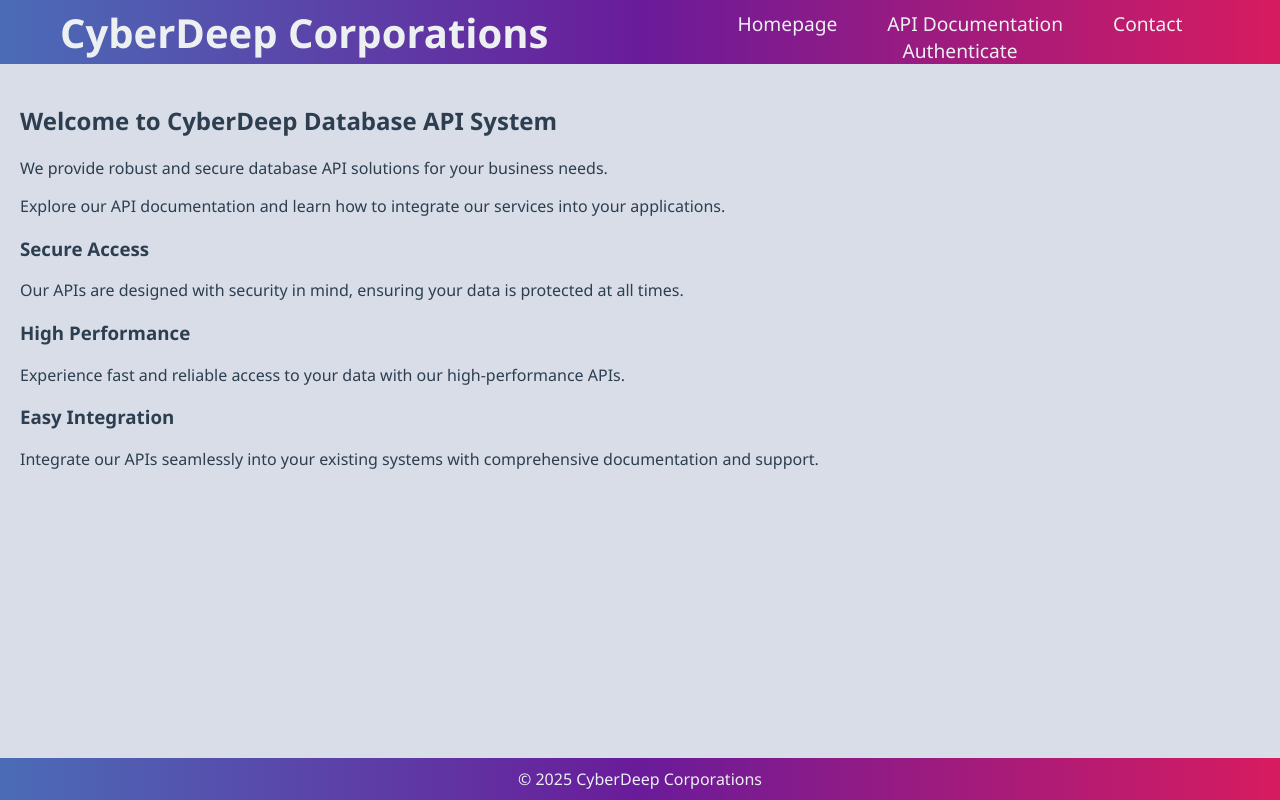
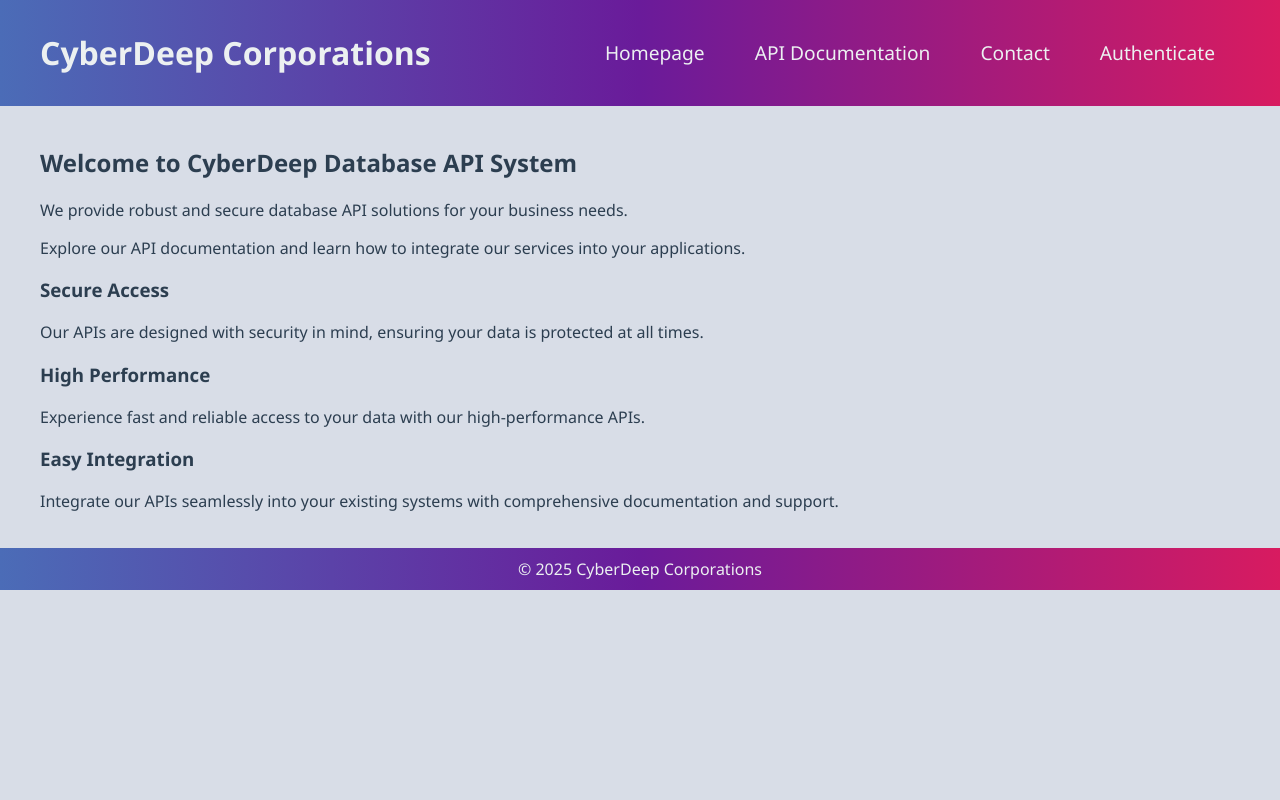
Before and after one commit to samriddha4411/Database, a Flask app: page / in a window 1280 px wide. Run offline with Flask 3, Linux system fonts and the light colour scheme.

Commit message:
flexbox v0.0.1

```diff
--- a/static/base.css
+++ b/static/base.css
@@ -5,107 +5,103 @@ body {
     background-color: #d8dde7;
     color: #2c3e50;
 }
+
 header {
     background: linear-gradient(90deg, #4b6cb7, #6a1b9a, #d81b60);
     color: #ecf0f1;
-    padding: 0 20px;
-    text-align: center;
-    position: relative;
+    padding: 10px 20px;
     display: flex;
-    justify-content: space-between;
+    flex-direction: column;
     align-items: center;
-    flex-wrap: wrap; /* Added to allow wrapping */
 }
-header h1 {
-    margin: 0;
-    font-size: 2.5em;
-}
+
 .header-container {
     display: flex;
     justify-content: space-between;
     align-items: center;
     width: 100%;
-    padding-left: 20px;
-    flex-wrap: wrap; /* Added to allow wrapping */
+    max-width: 1200px;
+    flex-wrap: wrap;
 }
+
 .logo {
     flex: 1;
     text-align: left;
-    margin-left: 20px;
 }
+
 nav.navigate {
-    margin-top: 10px;
-    flex: 1;
-    text-align: center;
+    flex: 2;
+    text-align: right;
 }
+
 nav.navigate ul {
     list-style-type: none;
     padding: 0;
     margin: 0;
     display: flex;
-    justify-content: center;
-    flex-wrap: wrap; /* Added to allow wrapping */
+    justify-content: flex-end;
+    flex-wrap: wrap;
 }
+
 nav.navigate ul li {
-    display: inline;
     margin: 0 15px;
 }
+
 nav.navigate ul li a {
     color: #ecf0f1;
     text-decoration: none;
     font-size: 1.2em;
-    position: relative;
-    transition: color 0.3s ease, background-color 0.3s ease;
     padding: 5px 10px;
     border-radius: 5px;
+    transition: background-color 0.3s ease;
 }
-nav.navigate ul li a::after {
-    content: '';
-    position: absolute;
-    width: 0;
-    height: 2px;
-    display: block;
-    margin-top: 5px;
-    right: 0;
-    background: linear-gradient(90deg, #3498db, #6a1b9a);
-    -webkit-transition: width 0.3s ease;
-    transition: width 0.3s ease;
-}
-nav.navigate ul li a:hover::after {
-    width: 100%;
-    left: 0;
-    background: linear-gradient(90deg, #3498db, #6a1b9a);
-}
+
 nav.navigate ul li a:hover {
-    color: linear-gradient(90deg, #3498db, #6a1b9a);
     background-color: rgba(255, 255, 255, 0.1);
 }
+
 .main {
     padding: 20px;
-    animation: fadeIn 1s ease-in-out;
+    max-width: 1200px;
+    margin: 0 auto;
 }
+
 footer {
     background: linear-gradient(90deg, #4b6cb7, #6a1b9a, #d81b60);
     color: #ecf0f1;
     text-align: center;
     padding: 10px 0;
-    position: fixed;
     width: 100%;
-    bottom: 0;
 }
-@keyframes fadeIn {
-    from {
-        opacity: 0;
+
+@media (max-width: 768px) {
+    header {
+        padding: 10px;
     }
-    to {
-        opacity: 1;
+
+    .header-container {
+        flex-direction: column;
+        align-items: center;
+    }
+
+    .logo {
+        text-align: center;
+        margin-bottom: 10px;
+    }
+
+    nav.navigate {
+        text-align: center;
+    }
+
+    nav.navigate ul {
+        justify-content: center;
+    }
+
+    nav.navigate ul li {
+        margin: 5px 10px;
+    }
+
+    .main {
+        padding: 10px;
     }
 }
-@keyframes slideIn {
-    from {
-        transform: translateY(-100%);
-    }
-    to {
-        transform: translateY(0);
-    }
-}
```
